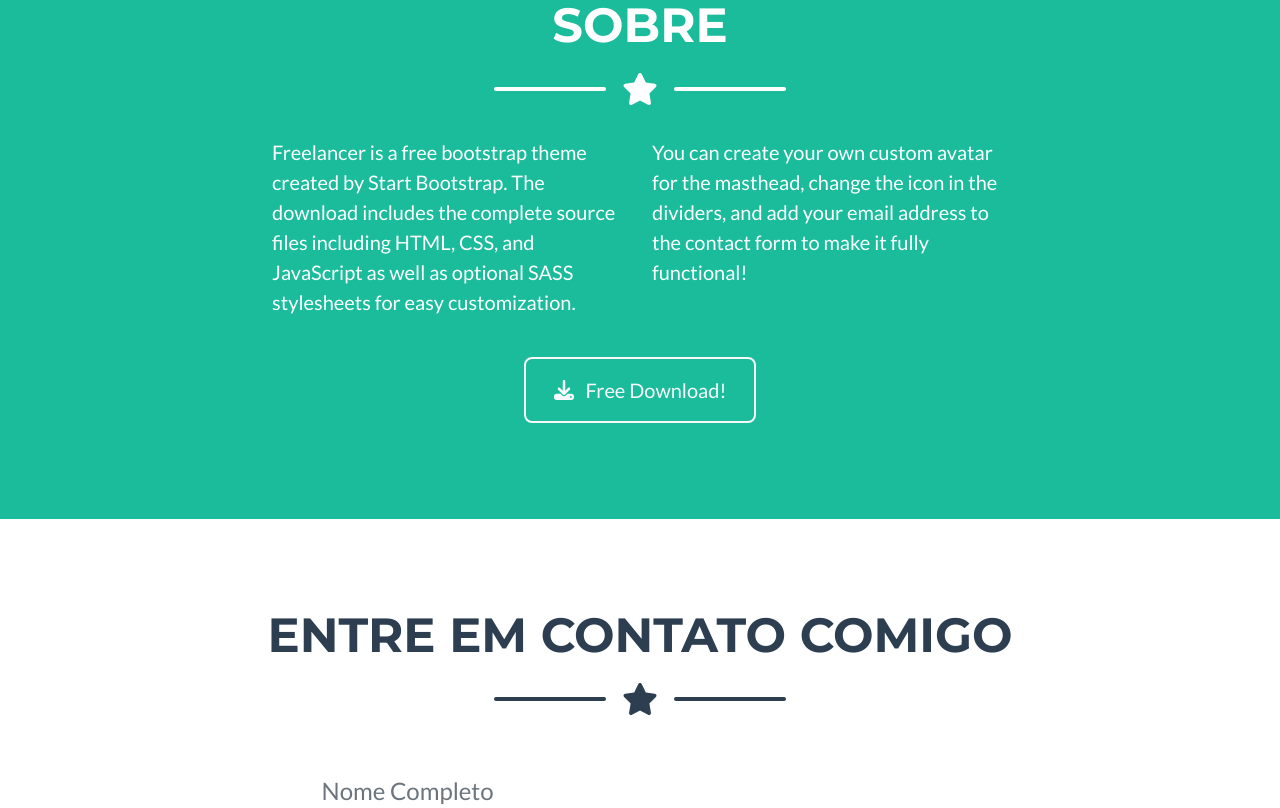
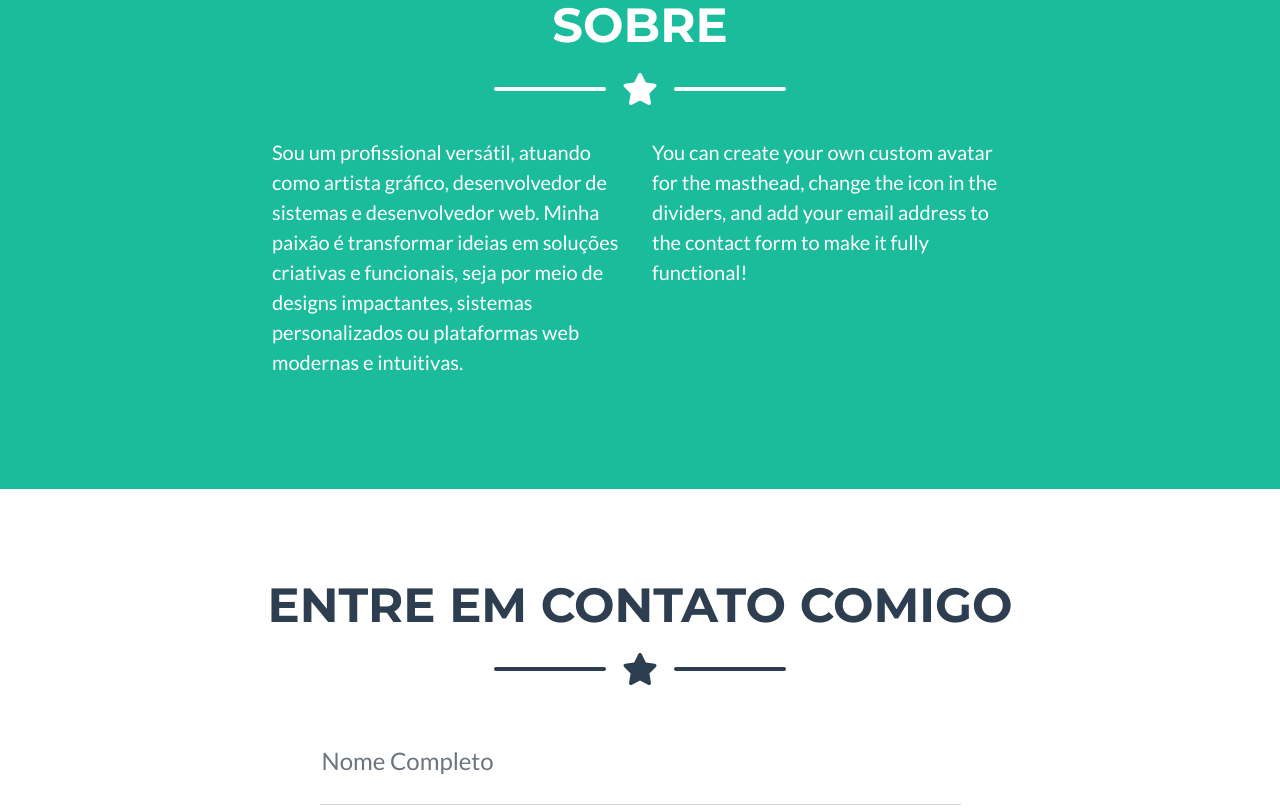
Before and after one commit to marcelodukeves/aula6, a plain HTML site: page startbootstrap-freelancer-gh-pages/index.html in a window 1280 px wide. Shown: the part 1760-2568 px from the top of the page. Drawn offline with nearby package versions, Linux system fonts and the light colour scheme.

Commit message:
commit 2
acrescentar

```diff
--- a/startbootstrap-freelancer-gh-pages/index.html
+++ b/startbootstrap-freelancer-gh-pages/index.html
@@ -134,16 +134,10 @@
                 </div>
                 <!-- About Section Content-->
                 <div class="row">
-                    <div class="col-lg-4 ms-auto"><p class="lead">Freelancer is a free bootstrap theme created by Start Bootstrap. The download includes the complete source files including HTML, CSS, and JavaScript as well as optional SASS stylesheets for easy customization.</p></div>
+                    <div class="col-lg-4 ms-auto"><p class="lead"> Sou um profissional versátil, atuando como artista gráfico, desenvolvedor de sistemas e desenvolvedor web. Minha paixão é transformar ideias em soluções criativas e funcionais, seja por meio de designs impactantes, sistemas personalizados ou plataformas web modernas e intuitivas.</p></div>
                     <div class="col-lg-4 me-auto"><p class="lead">You can create your own custom avatar for the masthead, change the icon in the dividers, and add your email address to the contact form to make it fully functional!</p></div>
                 </div>
-                <!-- About Section Button-->
-                <div class="text-center mt-4">
-                    <a class="btn btn-xl btn-outline-light" href="https://startbootstrap.com/theme/freelancer/">
-                        <i class="fas fa-download me-2"></i>
-                        Free Download!
-                    </a>
-                </div>
+
             </div>
         </section>
         <!-- Contact Section-->
@@ -242,7 +236,7 @@
                     <div class="col-lg-4">
                         <h4 class="text-uppercase mb-4">Sobre Freelancer</h4>
                         <p class="lead mb-0">
-                            Sou um profissional versátil, atuando como artista gráfico, desenvolvedor de sistemas e desenvolvedor web. Minha paixão é transformar ideias em soluções criativas e funcionais, seja por meio de designs impactantes, sistemas personalizados ou plataformas web modernas e intuitivas.
+                           falta mensagem
                             <a href="http://startbootstrap.com">Start Bootstrap</a>
                             .
                         </p>
```
